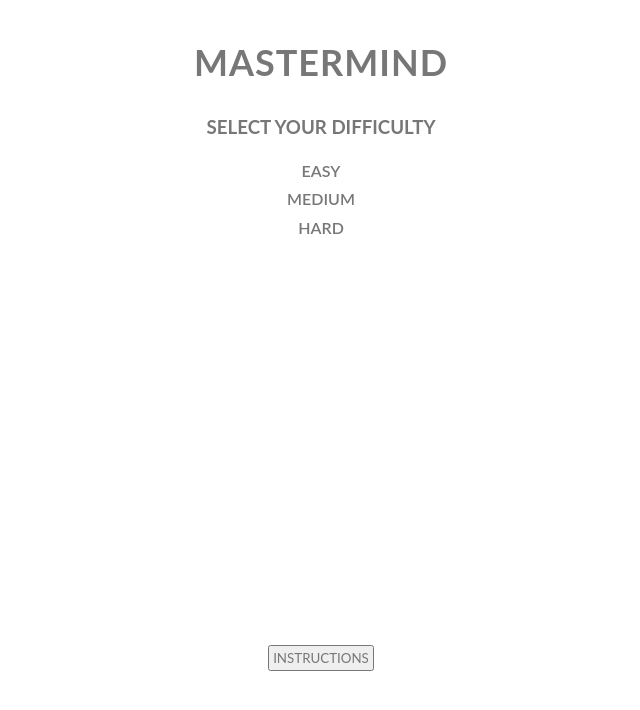
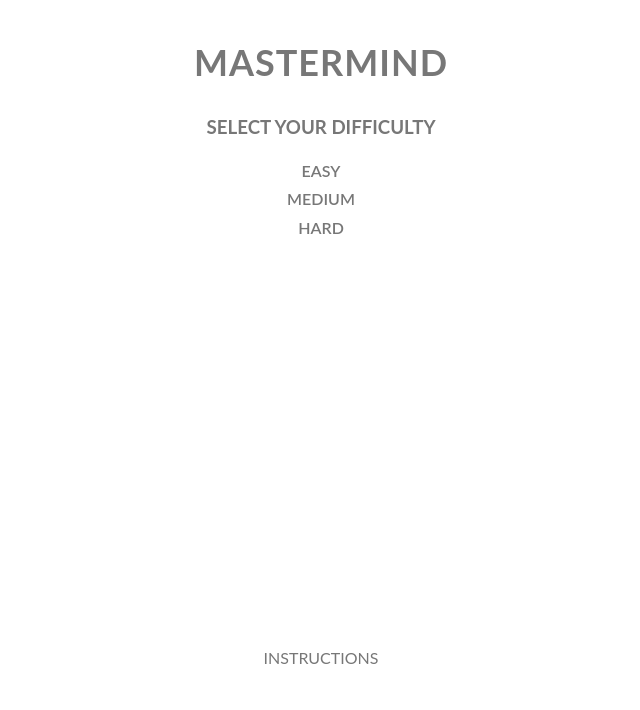
Before and after one commit to kevinreber/mastermind-game, a React (Create React App) app: page / in a window 1280 px wide. Shown: the top 710 px of the page, without its empty margins (319-959 px from the left). Built offline with nearby package versions, Linux system fonts and the light colour scheme.

Commit message:
added styling

```diff
--- a/src/components/StartScreen/StartScreen.scss
+++ b/src/components/StartScreen/StartScreen.scss
@@ -12,20 +12,20 @@
 		border: none;
 		padding: 5px;
 		cursor: pointer;
-        transition: .2s all ease-in;
+		transition: 0.2s all ease-in;
 		font-size: 100%;
 		line-height: 1.15;
 		font-weight: 600;
 
 		&::before,
 		&::after {
-            transition: .2s all ease-in;
+			transition: 0.2s all ease-in;
 			display: inline-block;
-            content: "";
+			content: '';
 			border-top: 1px solid #444;
 			width: 0;
 			margin: 0 1rem;
-            transform: translateY(-.4rem);
+			transform: translateY(-0.4rem);
 		}
 
 		&:hover,
@@ -65,9 +65,12 @@
 	}
 
 	& .txt-instructions {
+		background-color: #fff;
+		border: none;
 		margin: 0 auto 5px auto;
 		padding: 3px;
 		cursor: pointer;
+		font-size: 16px;
 	}
 
 	&-list {
```
Lines whose indentation alone changed are shown as unchanged.
